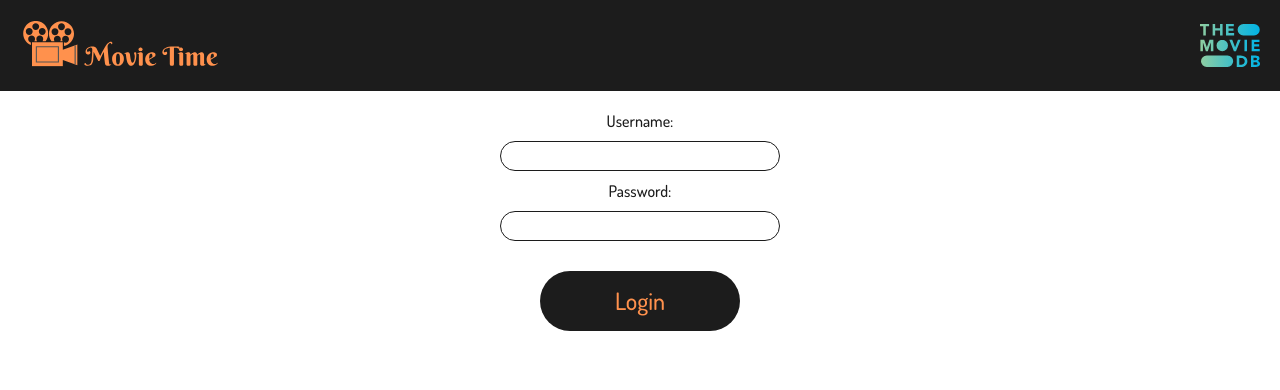
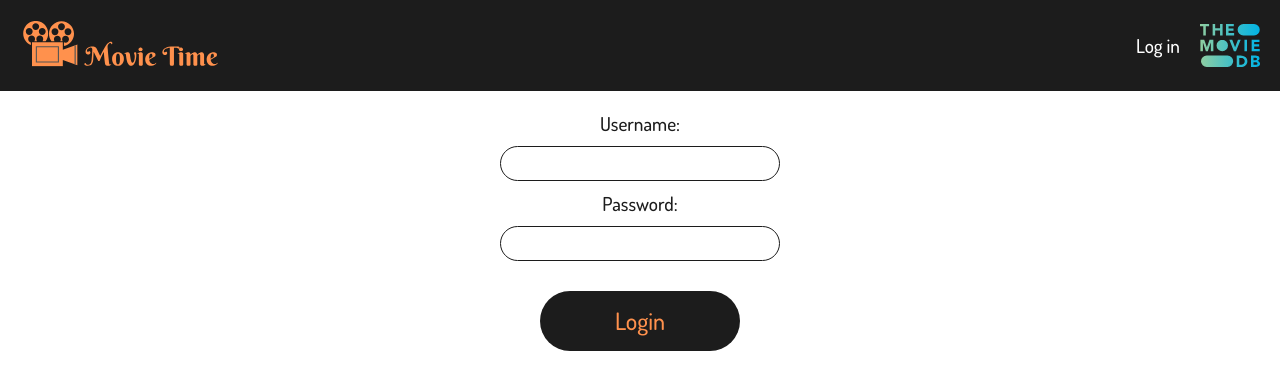
Before and after one commit to claudiacaus/Movie-App-React, a React (Create React App) app in the folder movie-app-react/: page /login in a window 1280 px wide. Shown: the top 390 px of the page. Built offline with nearby package versions, Linux system fonts and the light colour scheme; no server answers; the HTML template or start-up script is replaced by a standard one; a web font is replaced by a local one.

Commit message:
Added login

```diff
--- a/movie-app-react/src/components/Header/Header.styles.js
+++ b/movie-app-react/src/components/Header/Header.styles.js
@@ -12,6 +12,16 @@ export const Content = styled.div`
   max-width: var(--maxWidth);
   padding: 20px 0;
   margin: 0 auto;
+  color: var(--white);
+
+  a {
+    color: var(--white);
+    text-decoration: none;
+  }
+
+  @media screen and (max-width: 768px) {
+    justify-content: space-between;
+  }
 `;
 
 export const LogoImg = styled.img`
@@ -22,8 +32,25 @@ export const LogoImg = styled.img`
   }
 `;
 
+export const ChildrenContent = styled.div`
+  display: flex;
+  align-items: center;
+
+  .login {
+    font-size: 1.2rem;
+  }
+
+  @media screen and (max-width: 768px) {
+    .login {
+      margin-left: 85px;
+      font-size: 0.8rem;
+    }
+  }
+`;
+
 export const TMDBLogoImg = styled.img`
   width: 60px;
+  margin-left: 20px;
 
   @media screen and (max-width: 500px) {
     width: 40px;
--- a/movie-app-react/src/components/Header/index.js
+++ b/movie-app-react/src/components/Header/index.js
@@ -1,21 +1,42 @@
-import React from 'react';
+import React, { useContext } from 'react';
 import { Link } from 'react-router-dom';
 
 import Logo from '../../images/movie-logo.svg';
 import TMDBLogo from '../../images/tmdb_logo.svg';
 
-import { Wrapper, Content, LogoImg, TMDBLogoImg } from './Header.styles';
+import {
+  Wrapper,
+  Content,
+  LogoImg,
+  ChildrenContent,
+  TMDBLogoImg,
+} from './Header.styles';
+// Context
+import { Context } from '../../context';
 
-const Header = () => (
+const Header = () => {
+  const [user] = useContext(Context);
+  console.log(user);
+
+  return (
     <Wrapper>
       <Content>
         <Link to="/">
-        <LogoImg src={Logo} alt="Movie Time Logo" />
+          <LogoImg src={Logo} alt="movie-logo" />
         </Link>
-
-      <TMDBLogoImg src={TMDBLogo} alt="TMDB Logo" />
+        <ChildrenContent>
+          {user ? (
+            <span className="login">Logged in as: {user.username}</span>
+          ) : (
+            <Link to="/login">
+              <span className="login">Log in</span>
+            </Link>
+          )}
+          <TMDBLogoImg src={TMDBLogo} alt="tmdb-logo" />
+        </ChildrenContent>
       </Content>
     </Wrapper>
   );
+};
 
 export default Header;
--- a/movie-app-react/src/components/Login.styles.js
+++ b/movie-app-react/src/components/Login.styles.js
@@ -9,13 +9,17 @@ export const Wrapper = styled.div`
   max-width: 320px;
   padding: 20px;
   color: var(--darkGrey);
+  label {
+    font-size: 1.2rem;
+  }
   input {
     width: 100%;
-    height: 30px;
+    height: 35px;
     border: 1px solid var(--darkGrey);
     border-radius: 20px;
     margin: 10px 0;
     padding: 10px;
+    font-size: 1.2rem;
   }
   .error {
     color: red;
```
Lines whose indentation alone changed are shown as unchanged.
